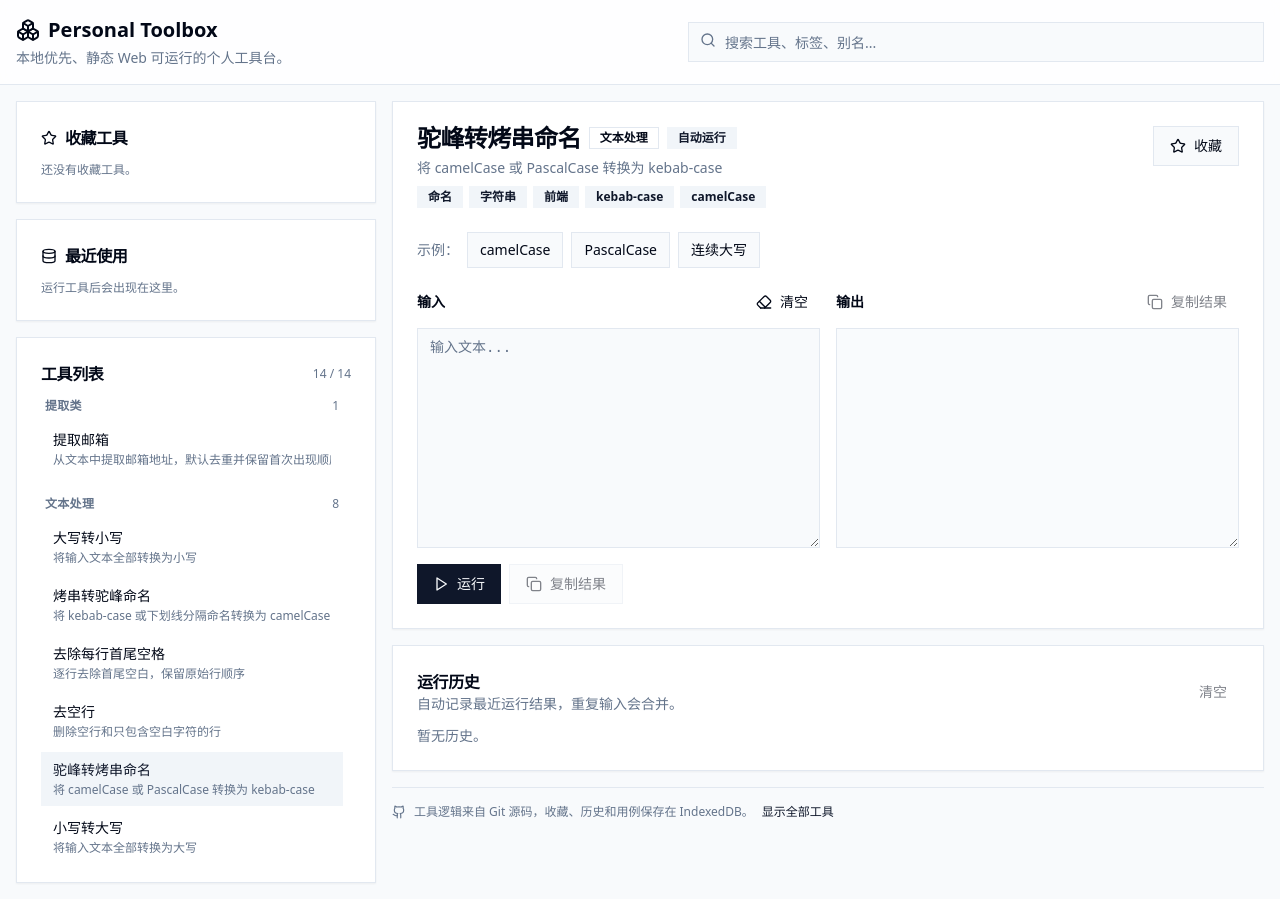
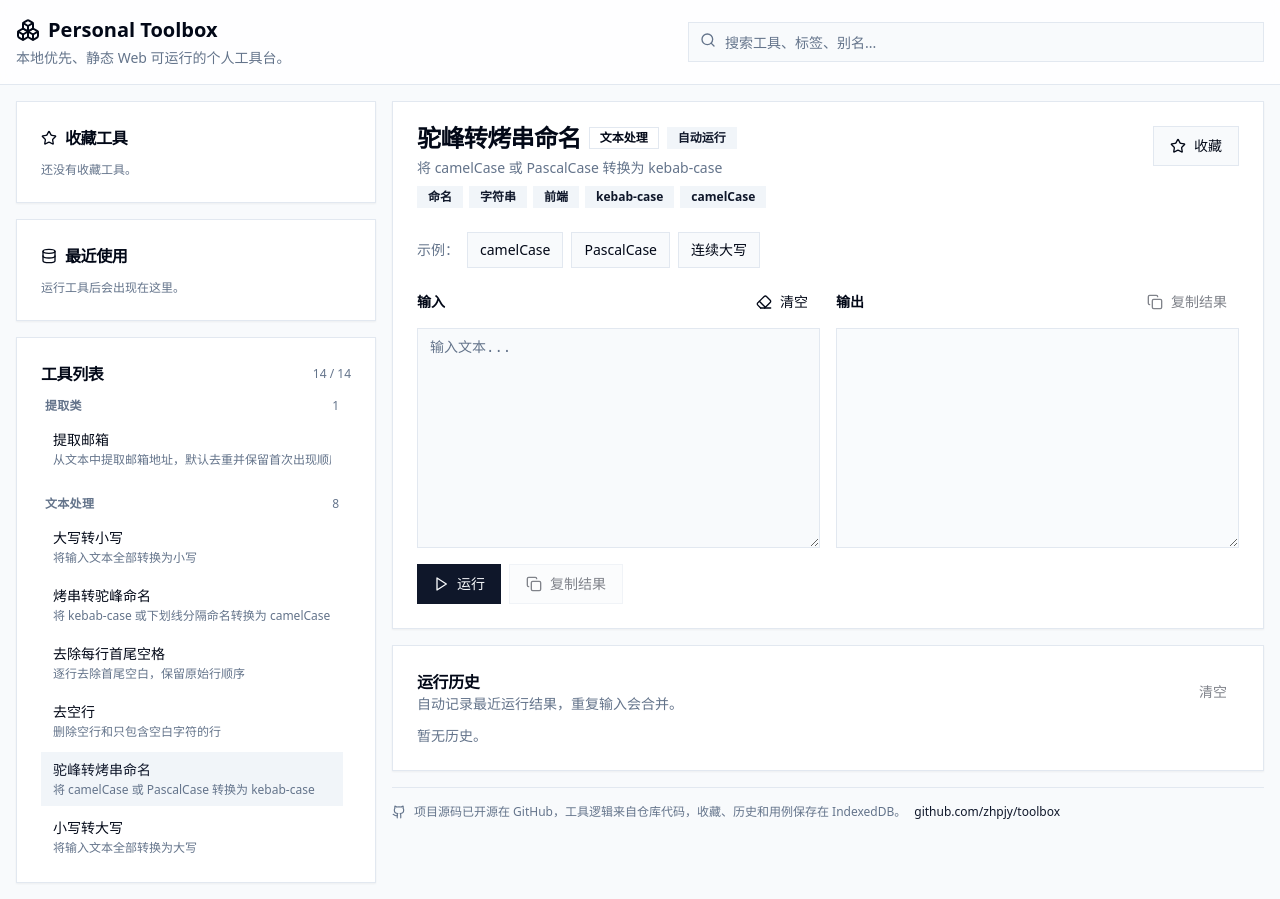
Before and after one commit to zhpjy/toolbox, a React (Vite) app: page / in a window 1280 px wide. Built offline with nearby package versions, Linux system fonts and the light colour scheme.

Commit message:
chore: update repository footer copy

```diff
--- a/src/app/App.tsx
+++ b/src/app/App.tsx
@@ -154,8 +154,15 @@ export function App() {
 
           <div className="flex flex-wrap items-center gap-2 pb-4 text-xs text-muted-foreground">
             <Github className="h-3.5 w-3.5" />
-            <span>工具逻辑来自 Git 源码，收藏、历史和用例保存在 IndexedDB。</span>
-            <Button variant="link" size="sm" className="h-auto p-0 text-xs" onClick={() => setSearchQuery("")}>显示全部工具</Button>
+            <span>项目源码已开源在 GitHub，工具逻辑来自仓库代码，收藏、历史和用例保存在 IndexedDB。</span>
+            <a
+              href="https://github.com/zhpjy/toolbox"
+              target="_blank"
+              rel="noreferrer"
+              className="text-xs text-primary underline-offset-4 hover:underline"
+            >
+              github.com/zhpjy/toolbox
+            </a>
           </div>
         </section>
       </main>
```
